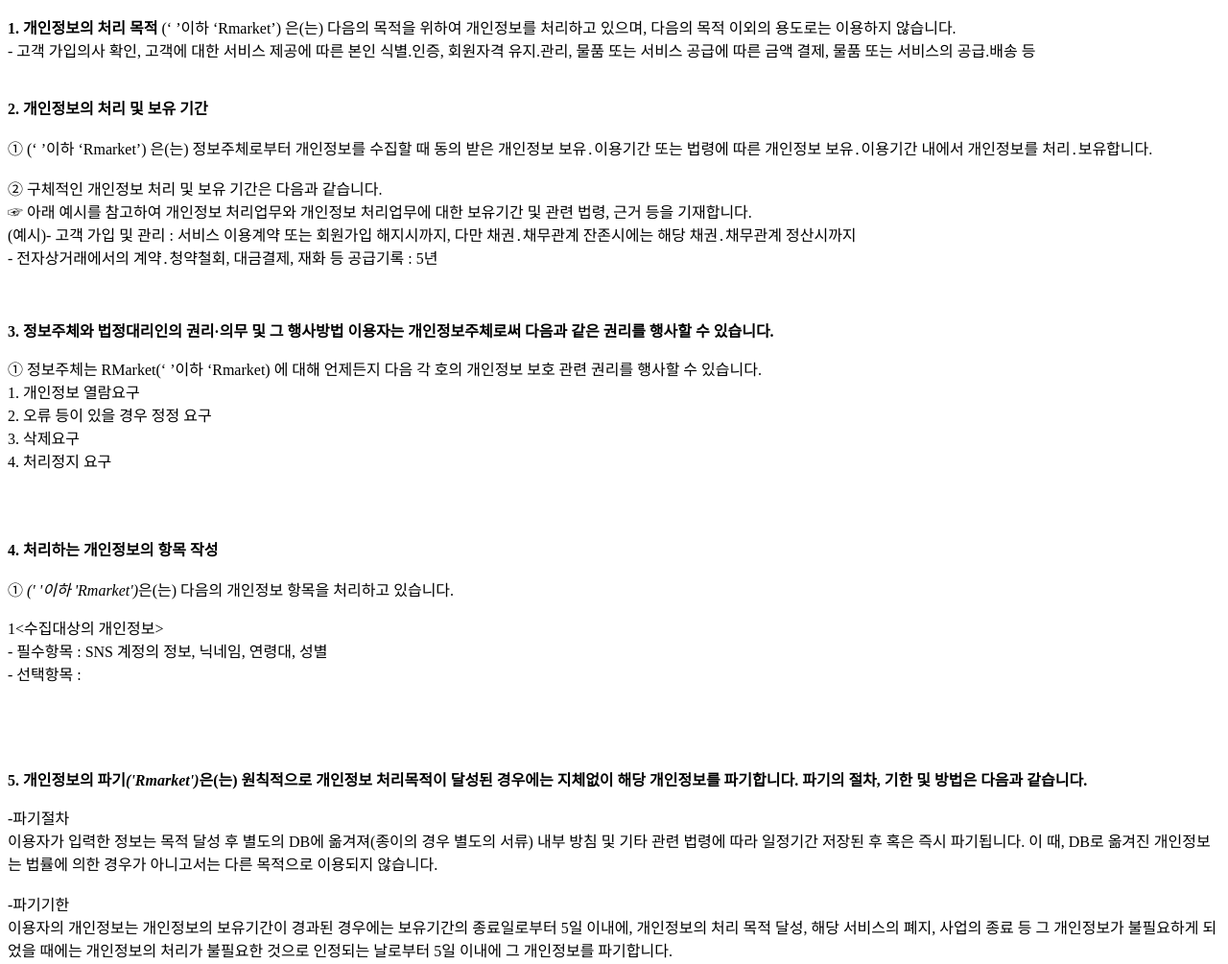
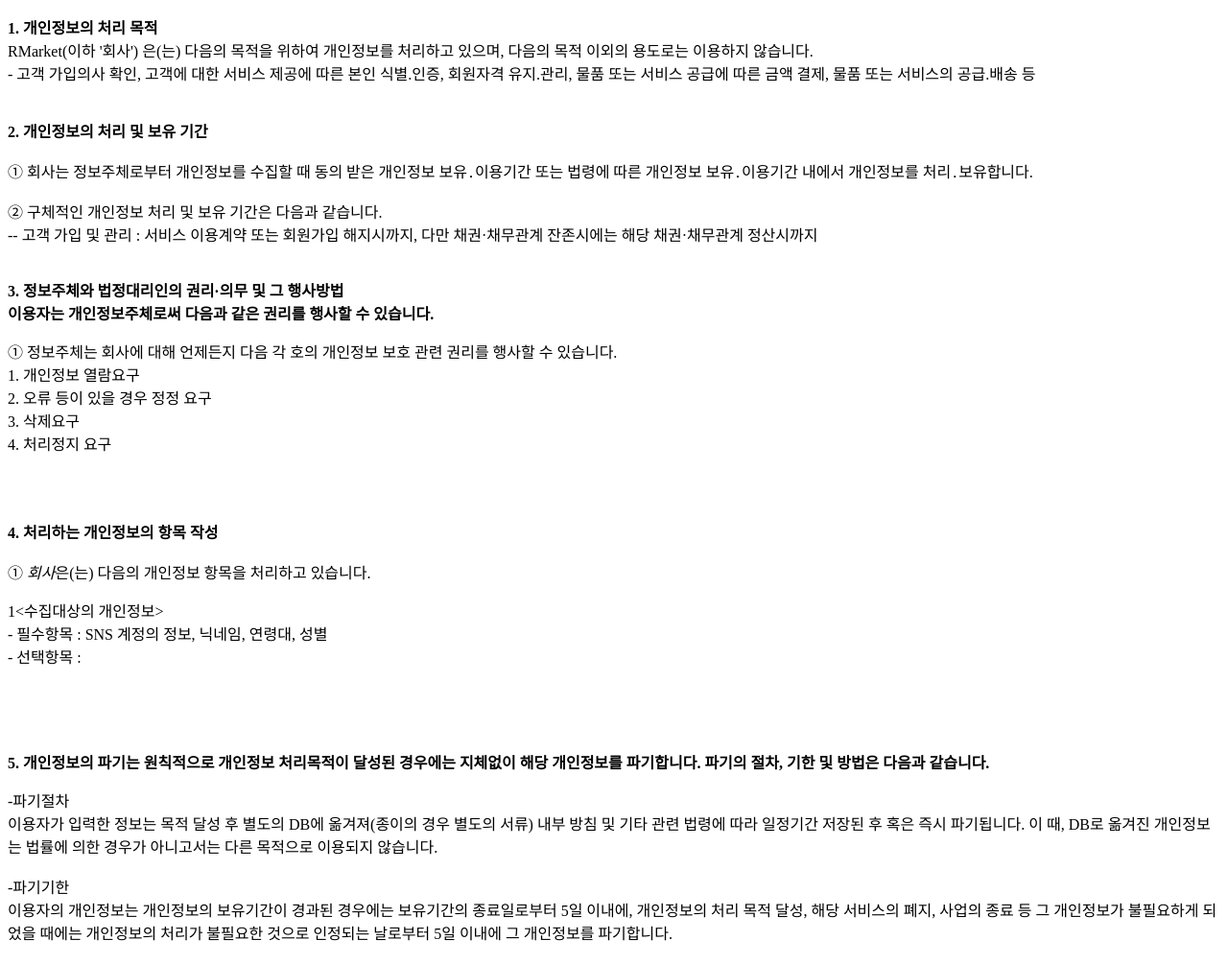
Before and after one commit to lolhi/RecipeMarketServer, a website: page router/PrivacyPolicy.html in a window 1280 px wide. Shown: the top 1005 px of the page at 96% size. Drawn offline with Linux system fonts and the light colour scheme.

Commit message:
Update privacy policy

```diff
--- a/router/PrivacyPolicy.html
+++ b/router/PrivacyPolicy.html
@@ -11,12 +11,12 @@
 <title>개인정보처리방침</title>
 <script type="text/javascript" src="https://gc.kis.v2.scr.kaspersky-labs.com/FD126C42-EBFA-4E12-B309-BB3FDD723AC1/main.js" charset="UTF-8"></script></head>
 <body>
-	<p><strong>1. 개인정보의 처리 목적</strong> <RMarket>(‘ ’이하 ‘Rmarket’) 은(는) 다음의 목적을 위하여 개인정보를 처리하고 있으며, 다음의 목적 이외의 용도로는 이용하지 않습니다.</br> - 고객 가입의사 확인, 고객에 대한 서비스 제공에 따른 본인 식별.인증, 회원자격 유지.관리, 물품 또는 서비스 공급에 따른 금액 결제, 물품 또는 서비스의 공급.배송 등</br></br></br><strong>2. 개인정보의 처리 및 보유 기간</strong></br></br>① <RMarket>(‘ ’이하 ‘Rmarket’) 은(는) 정보주체로부터 개인정보를 수집할 때 동의 받은 개인정보 보유․이용기간 또는 법령에 따른 개인정보 보유․이용기간 내에서 개인정보를 처리․보유합니다.</br></br>② 구체적인 개인정보 처리 및 보유 기간은 다음과 같습니다.</br>☞ 아래 예시를 참고하여 개인정보 처리업무와  개인정보 처리업무에 대한 보유기간 및 관련 법령, 근거 등을 기재합니다.</br>(예시)- 고객 가입 및 관리 : 서비스 이용계약 또는 회원가입 해지시까지, 다만 채권․채무관계 잔존시에는 해당 채권․채무관계 정산시까지</br>- 전자상거래에서의 계약․청약철회, 대금결제, 재화 등 공급기록 : 5년 </br></br></br>
+	<p><strong>1. 개인정보의 처리 목적</strong> </br>RMarket(이하 '회사') 은(는) 다음의 목적을 위하여 개인정보를 처리하고 있으며, 다음의 목적 이외의 용도로는 이용하지 않습니다.</br> - 고객 가입의사 확인, 고객에 대한 서비스 제공에 따른 본인 식별.인증, 회원자격 유지.관리, 물품 또는 서비스 공급에 따른 금액 결제, 물품 또는 서비스의 공급.배송 등</br></br></br><strong>2. 개인정보의 처리 및 보유 기간</strong></br></br>① 회사는 정보주체로부터 개인정보를 수집할 때 동의 받은 개인정보 보유․이용기간 또는 법령에 따른 개인정보 보유․이용기간 내에서 개인정보를 처리․보유합니다.</br></br>② 구체적인 개인정보 처리 및 보유 기간은 다음과 같습니다.</br>-- 고객 가입 및 관리 : 서비스 이용계약 또는 회원가입 해지시까지, 다만 채권·채무관계 잔존시에는 해당 채권·채무관계 정산시까지</br></br>
 
-<p class="lh6 bs4"><strong>3. 정보주체와 법정대리인의 권리·의무 및 그 행사방법 이용자는 개인정보주체로써 다음과 같은 권리를 행사할 수 있습니다.</strong></p><p class="ls2">① 정보주체는 RMarket(‘ ’이하 ‘Rmarket) 에 대해 언제든지 다음 각 호의 개인정보 보호 관련 권리를 행사할 수 있습니다.</br>1. 개인정보 열람요구</br> 2. 오류 등이 있을 경우 정정 요구</br> 3. 삭제요구</br> 4. 처리정지 요구</p></br></br><p class='lh6 bs4'><strong>4. 처리하는 개인정보의 항목 작성 </strong></br></br> ① <em class="emphasis"><RMarket>(' '이하  'Rmarket')</em>은(는) 다음의 개인정보 항목을 처리하고 있습니다.</p><p class='ls2'>1<수집대상의 개인정보></br>- 필수항목 : SNS 계정의 정보, 닉네임, 연령대, 성별</br>- 선택항목 : </p></br></br></br><p class='lh6 bs4'><strong>5. 개인정보의 파기<em class="emphasis"><RMarket>('Rmarket')</em>은(는) 원칙적으로 개인정보 처리목적이 달성된 경우에는 지체없이 해당 개인정보를 파기합니다. 파기의 절차, 기한 및 방법은 다음과 같습니다.</strong></p><p class='ls2'>-파기절차</br>이용자가 입력한 정보는 목적 달성 후 별도의 DB에 옮겨져(종이의 경우 별도의 서류) 내부 방침 및 기타 관련 법령에 따라 일정기간 저장된 후 혹은 즉시 파기됩니다. 이 때, DB로 옮겨진 개인정보는 법률에 의한 경우가 아니고서는 다른 목적으로 이용되지 않습니다.</br></br>-파기기한</br>이용자의 개인정보는 개인정보의 보유기간이 경과된 경우에는 보유기간의 종료일로부터 5일 이내에, 개인정보의 처리 목적 달성, 해당 서비스의 폐지, 사업의 종료 등 그 개인정보가 불필요하게 되었을 때에는 개인정보의 처리가 불필요한 것으로 인정되는 날로부터 5일 이내에 그 개인정보를 파기합니다.</p><p class='ls2'></p></br></br><p class="lh6 bs4"><strong>6. 개인정보 자동 수집 장치의 설치•운영 및 거부에 관한 사항</strong></p><p class="ls2">① RMarket 은 개별적인 맞춤서비스를 제공하기 위해 이용정보를 저장하고 수시로 불러오는 ‘쿠기(cookie)’를 사용합니다.
+<p class="lh6 bs4"><strong>3. 정보주체와 법정대리인의 권리·의무 및 그 행사방법 </br>이용자는 개인정보주체로써 다음과 같은 권리를 행사할 수 있습니다.</strong></p><p class="ls2">① 정보주체는 회사에 대해 언제든지 다음 각 호의 개인정보 보호 관련 권리를 행사할 수 있습니다.</br>1. 개인정보 열람요구</br> 2. 오류 등이 있을 경우 정정 요구</br> 3. 삭제요구</br> 4. 처리정지 요구</p></br></br><p class='lh6 bs4'><strong>4. 처리하는 개인정보의 항목 작성 </strong></br></br> ① <em class="emphasis">회사</em>은(는) 다음의 개인정보 항목을 처리하고 있습니다.</p><p class='ls2'>1<수집대상의 개인정보></br>- 필수항목 : SNS 계정의 정보, 닉네임, 연령대, 성별</br>- 선택항목 : </p></br></br></br><p class='lh6 bs4'><strong>5. 개인정보의 파기는 원칙적으로 개인정보 처리목적이 달성된 경우에는 지체없이 해당 개인정보를 파기합니다. 파기의 절차, 기한 및 방법은 다음과 같습니다.</strong></p><p class='ls2'>-파기절차</br>이용자가 입력한 정보는 목적 달성 후 별도의 DB에 옮겨져(종이의 경우 별도의 서류) 내부 방침 및 기타 관련 법령에 따라 일정기간 저장된 후 혹은 즉시 파기됩니다. 이 때, DB로 옮겨진 개인정보는 법률에 의한 경우가 아니고서는 다른 목적으로 이용되지 않습니다.</br></br>-파기기한</br>이용자의 개인정보는 개인정보의 보유기간이 경과된 경우에는 보유기간의 종료일로부터 5일 이내에, 개인정보의 처리 목적 달성, 해당 서비스의 폐지, 사업의 종료 등 그 개인정보가 불필요하게 되었을 때에는 개인정보의 처리가 불필요한 것으로 인정되는 날로부터 5일 이내에 그 개인정보를 파기합니다.</p><p class='ls2'></p></br></br><p class="lh6 bs4"><strong>6. 개인정보 자동 수집 장치의 설치•운영 및 거부에 관한 사항</strong></p><p class="ls2">① 회사는 개별적인 맞춤서비스를 제공하기 위해 이용정보를 저장하고 수시로 불러오는 ‘쿠기(cookie)’를 사용합니다.
 ② 쿠키는 웹사이트를 운영하는데 이용되는 서버(http)가 이용자의 컴퓨터 브라우저에게 보내는 소량의 정보이며 이용자들의 PC 컴퓨터내의 하드디스크에 저장되기도 합니다.
 가. 쿠키의 사용 목적 : 이용자가 방문한 각 서비스와 웹 사이트들에 대한 방문 및 이용형태, 인기 검색어, 보안접속 여부, 등을 파악하여 이용자에게 최적화된 정보 제공을 위해 사용됩니다.
 나. 쿠키의 설치•운영 및 거부 : 웹브라우저 상단의 도구>인터넷 옵션>개인정보 메뉴의 옵션 설정을 통해 쿠키 저장을 거부 할 수 있습니다.
-다. 쿠키 저장을 거부할 경우 맞춤형 서비스 이용에 어려움이 발생할 수 있습니다.</br></br><p class='lh6 bs4'><strong>7. 개인정보 보호책임자 작성 </strong></p><br/> ①  RMarket(‘ ’이하 ‘Rmarket) 은(는) 개인정보 처리에 관한 업무를 총괄해서 책임지고, 개인정보 처리와 관련한 정보주체의 불만처리 및 피해구제 등을 위하여 아래와 같이 개인정보 보호책임자를 지정하고 있습니다.<p class='ls2'><br/>▶ 개인정보 보호책임자 <br/>성명 :윤성현<br/>연락처 :010-4112-8206, leo4863@naver.com, <br/>※ 개인정보 보호 담당부서로 연결됩니다.<br/> <br/>▶ 개인정보 보호 담당부서<br/>담당자 :장용주<br/>연락처 :010-2048-3845, lolhi@naver.com, <br/>② 정보주체께서는 RMarket(‘ ’이하 ‘Rmarket) 의 서비스(또는 사업)을 이용하시면서 발생한 모든 개인정보 보호 관련 문의, 불만처리, 피해구제 등에 관한 사항을 개인정보 보호책임자 및 담당부서로 문의하실 수 있습니다. RMarket(‘ ’이하 ‘Rmarket) 은(는) 정보주체의 문의에 대해 지체 없이 답변 및 처리해드릴 것입니다.</p></br></br><p class='lh6 bs4'><strong>8. 개인정보 처리방침 변경 </strong></p><p>①이 개인정보처리방침은 시행일로부터 적용되며, 법령 및 방침에 따른 변경내용의 추가, 삭제 및 정정이 있는 경우에는 변경사항의 시행 7일 전부터 공지사항을 통하여 고지할 것입니다.</p></br></br><p class='lh6 bs4'><strong>9. 개인정보의 안전성 확보 조치 <em class="emphasis"><RMarket>('Rmarket')</em>은(는) 개인정보보호법 제29조에 따라 다음과 같이 안전성 확보에 필요한 기술적/관리적 및 물리적 조치를 하고 있습니다.</strong></p><p class='ls2'>1. 정기적인 자체 감사 실시</br> 개인정보 취급 관련 안정성 확보를 위해 정기적(분기 1회)으로 자체 감사를 실시하고 있습니다.</br></br></p></p>
+다. 쿠키 저장을 거부할 경우 맞춤형 서비스 이용에 어려움이 발생할 수 있습니다.</br></br><p class='lh6 bs4'><strong>7. 개인정보 보호책임자 작성 </strong></p><br/> ①  회사는 개인정보 처리에 관한 업무를 총괄해서 책임지고, 개인정보 처리와 관련한 정보주체의 불만처리 및 피해구제 등을 위하여 아래와 같이 개인정보 보호책임자를 지정하고 있습니다.<p class='ls2'><br/>▶ 개인정보 보호책임자 <br/>성명 :윤성현<br/>연락처 :010-4112-8206, leo4863@naver.com, <br/>※ 개인정보 보호 담당부서로 연결됩니다.<br/> <br/>▶ 개인정보 보호 담당부서<br/>담당자 :장용주<br/>연락처 :010-2048-3845, lolhi@naver.com, <br/></br>② 정보주체께서는 회사의 서비스(또는 사업)을 이용하시면서 발생한 모든 개인정보 보호 관련 문의, 불만처리, 피해구제 등에 관한 사항을 개인정보 보호책임자 및 담당부서로 문의하실 수 있습니다. 회사는 정보주체의 문의에 대해 지체 없이 답변 및 처리해드릴 것입니다.</p></br></br><p class='lh6 bs4'><strong>8. 개인정보 처리방침 변경 </strong></p><p>①이 개인정보처리방침은 시행일로부터 적용되며, 법령 및 방침에 따른 변경내용의 추가, 삭제 및 정정이 있는 경우에는 변경사항의 시행 7일 전부터 공지사항을 통하여 고지할 것입니다.</p></br></br><p class='lh6 bs4'><strong>9. 개인정보의 안전성 확보 조치</strong> </br><em class="emphasis">회사</em>은(는) 개인정보보호법 제29조에 따라 다음과 같이 안전성 확보에 필요한 기술적/관리적 및 물리적 조치를 하고 있습니다.</strong></p><p class='ls2'>1. 정기적인 자체 감사 실시</br> 개인정보 취급 관련 안정성 확보를 위해 정기적(분기 1회)으로 자체 감사를 실시하고 있습니다.</br></br></p></p>
 </body>
 </html>
```
